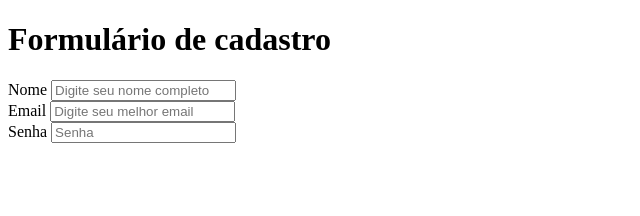
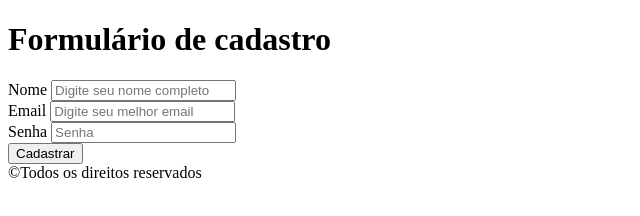
Before and after one commit to marcoyamasato/curso_ebac_frontend, a plain HTML site: page FRONT END/html/exercício_html.html in a window 1280 px wide. Shown: the whole page, without its empty margins (0-640 px from the left). Drawn offline with Linux system fonts and the light colour scheme.

Commit message:
adicionando botão enviar

```diff
--- a/FRONT END/html/exercício_html.html
+++ b/FRONT END/html/exercício_html.html
@@ -24,5 +24,15 @@
     <label for="input_senha">Senha</label>
     <input type="password" id="input_senha" placeholder="Senha"/>
 
+    <br />
+
+    <button type="submit">
+        Cadastrar
+    </button>
+
+    <footer>
+        &copy;Todos os direitos reservados
+    </footer>
+
 </body>
 </html>
```
